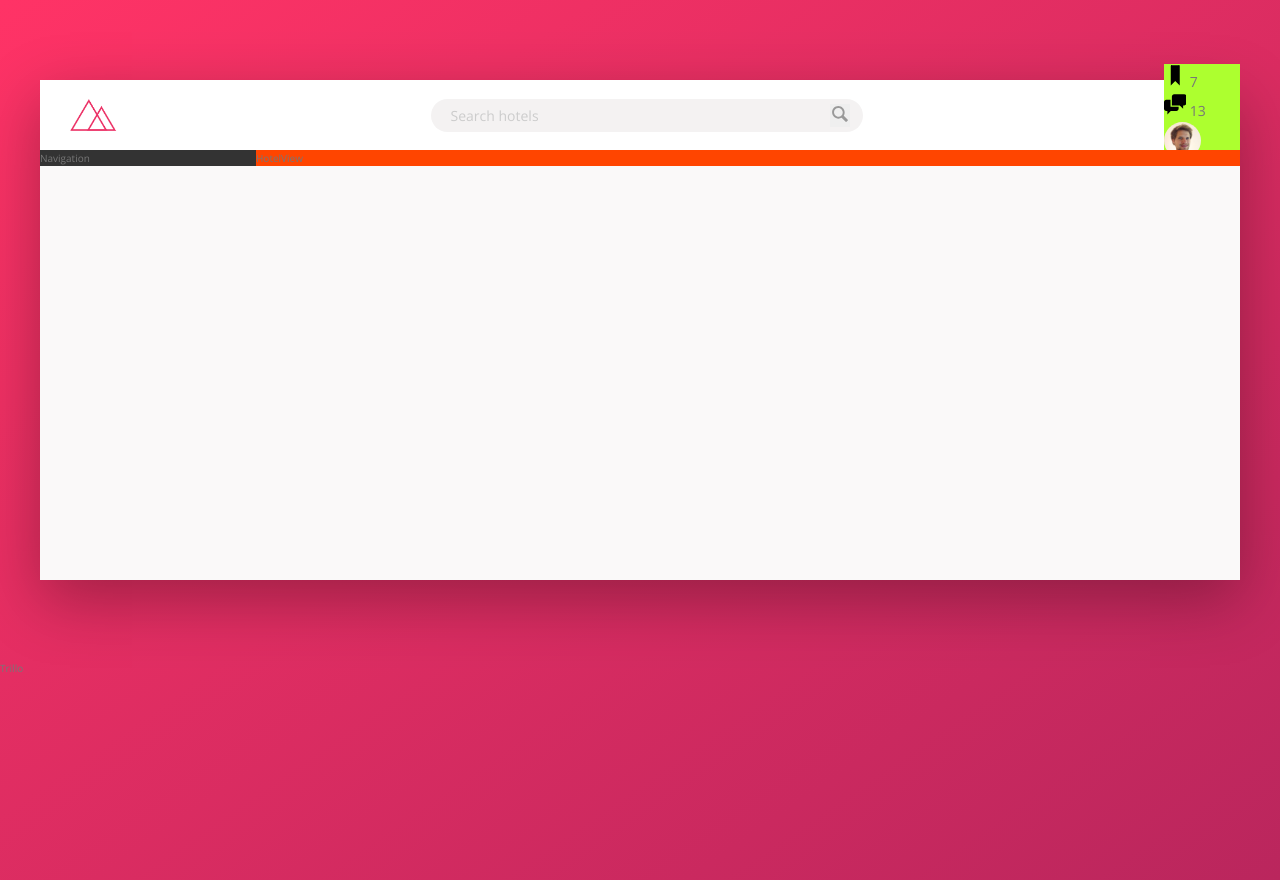
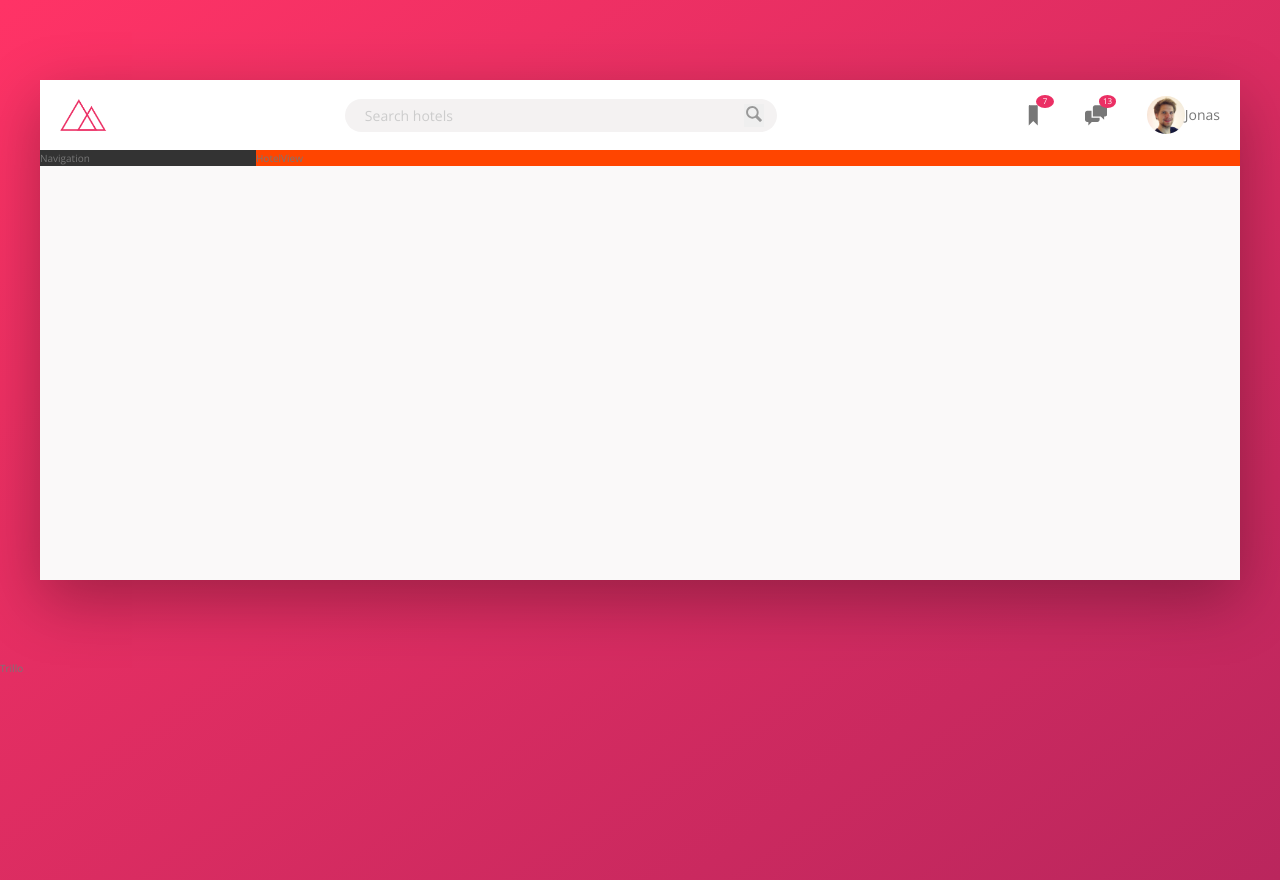
Before and after one commit to 01SagarArora/advancedCss-Trillo, a website: page index.html in a window 1280 px wide. Drawn offline with nearby package versions, Linux system fonts and the light colour scheme.

Commit message:
lecture 11

```diff
--- a/sass/_component.scss
+++ b/sass/_component.scss
@@ -4,7 +4,7 @@
 
 .logo{
     height: 3.25rem;
-    margin-left: 3rem;
+    margin-left: 2rem;
 }
 
 /////////////////////////////
@@ -62,19 +62,50 @@
 /// User Navigation
 .user-nav {
 
-    background-color: greenyellow;
+
+    align-self: stretch;
+
+    display: flex;
+    align-items: center;
+
+
+    & > * {
+        display: flex;
+        align-items: center;
+        padding: 0 2rem;
+        cursor: pointer;
+        height: 100%;
+    }
+
+    & > *:hover{
+        background-color: var(--color-grey-light-2);
+    }
 
     &__icon-box{
-
+        position: relative;
     }
 
     &__icon {
         height: 2.25rem;
-        width: 2.25rem
+        width: 2.25rem;
+        fill: var(--color-grey-dark-2);
+
     }
 
     &__notification {
+        font-size: 0.8rem;
+        height: 1   .75rem;
+        width: 1.75rem;
+        border-radius: 100%;
+        background-color: var(--color-primary);
+        color: #fff;
+        position: absolute;
+        top  : 1.5rem;
+        right: 1.1rem;
 
+        display: flex;
+        justify-content: center;
+        align-items: center;
     }
 
     &__user {
```
Also changed, not shown: css/style.css.
